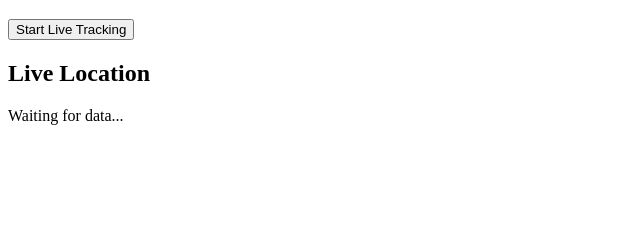
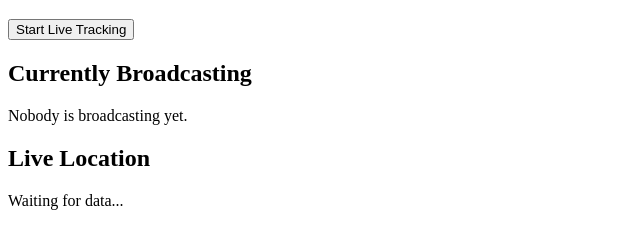
Before and after one commit to Ctrl-shift-Aditya/Bus-Radar, a plain HTML site: page index.html in a window 1280 px wide. Shown: the part 61-310 px from the top of the page, without its empty margins (0-640 px from the left). Drawn offline with Linux system fonts and the light colour scheme; no server answers.

Commit message:
manually start live tracking
All parties have to manually start live tracking, and it now shows name of who is currently displaying their location

```diff
--- a/index.html
+++ b/index.html
@@ -15,6 +15,12 @@
         Start Live Tracking
     </button>
 
+    <h2>Currently Broadcasting</h2>
+
+    <p id="broadcaster">
+        Nobody is broadcasting yet.
+    </p>
+
     <h2>Live Location</h2>
 
     <p id="output">
```
